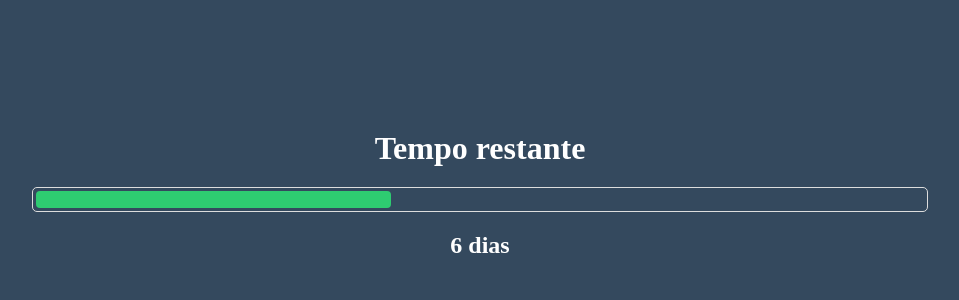
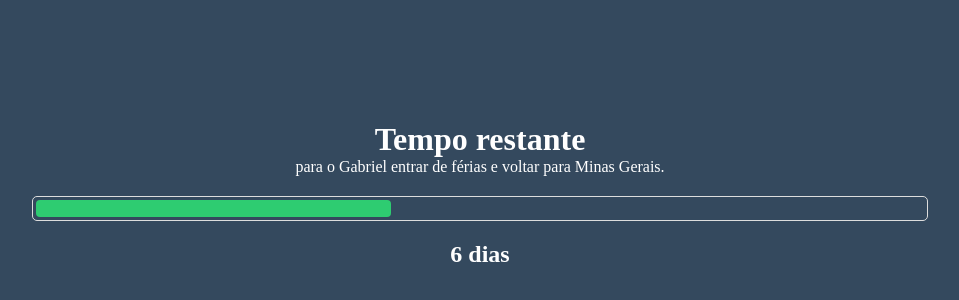
Before and after one commit to gabrielrab/countdown-minas, a React (Create React App) app: page / in a window 1280 px wide. Shown: the part 206-506 px from the top of the page, without its empty margins (160-1119 px from the left). Built offline with nearby package versions, Linux system fonts and the light colour scheme.

Commit message:
update description inside website

```diff
--- a/src/App.js
+++ b/src/App.js
@@ -29,6 +29,7 @@ function App() {
     <>
       <header>
         <h1>Tempo restante</h1>
+        <p>para o Gabriel entrar de férias e voltar para Minas Gerais.</p>
         <div className="progress-bar">
           <div className="progress-value" style={{ width: `${load}%` }}></div>
         </div>
```
